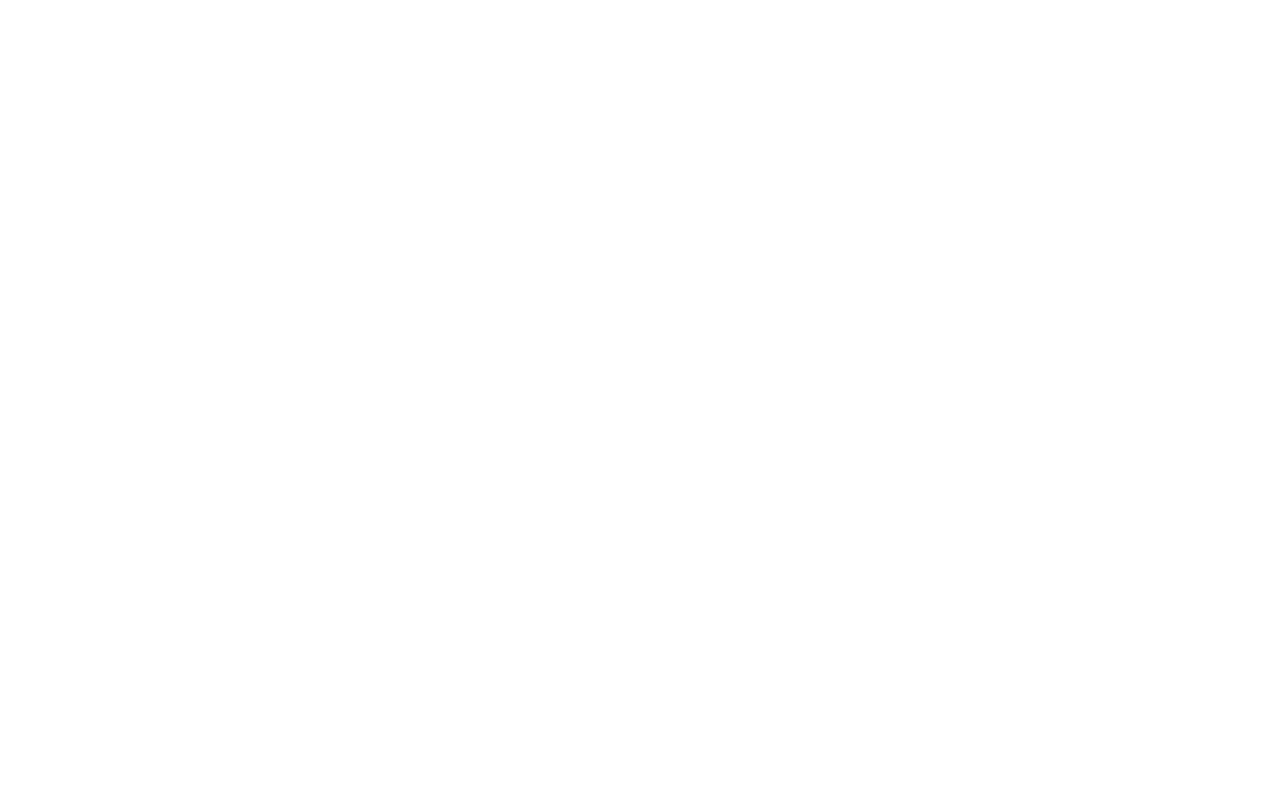
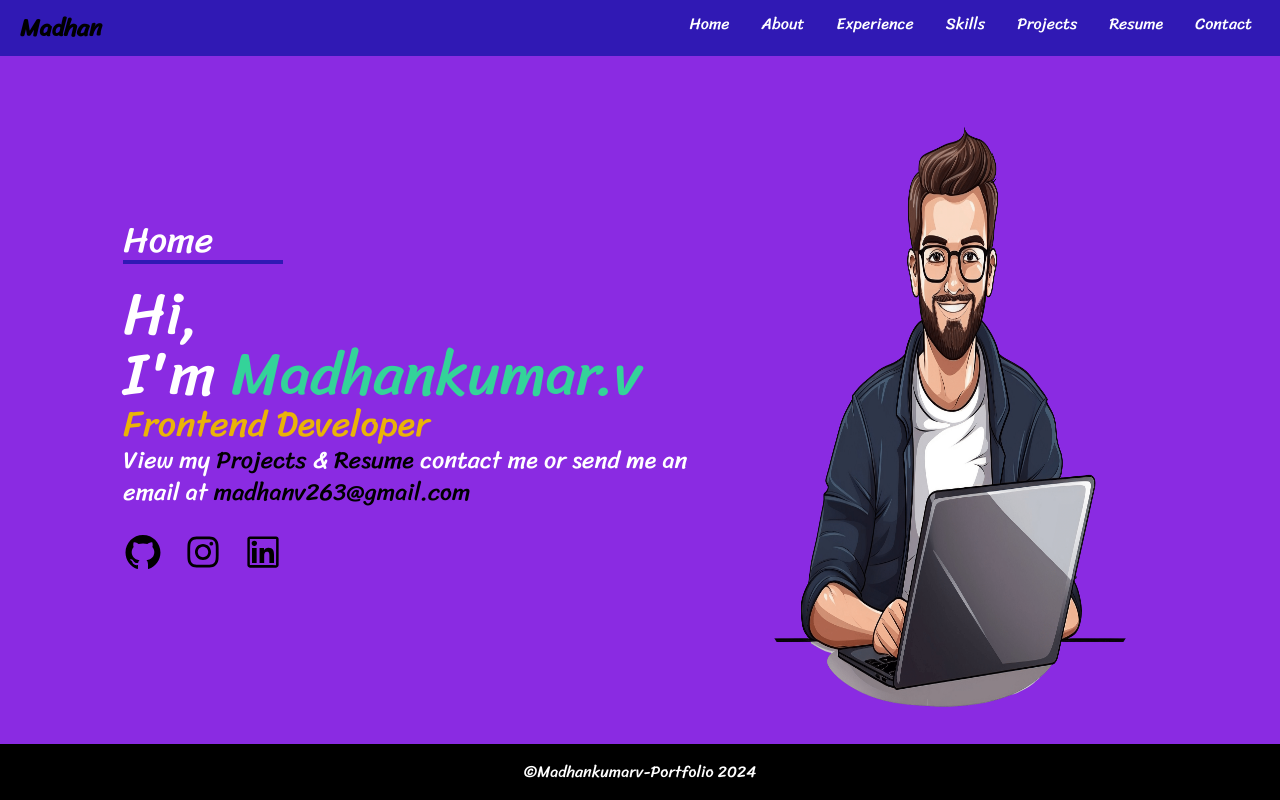
Before and after one commit to madhanv22/madhankumar-portfolio, a React (Vite) app: page /#/ in a window 1280 px wide. Built offline with nearby package versions, Linux system fonts and the light colour scheme.

Commit message:
hashrouter used

```diff
--- a/package.json
+++ b/package.json
@@ -1,6 +1,5 @@
 {
   "homepage": "https://madhanv22.github.io/madhankumar-protfolio/",
-  "name": "personal-protfolio",
   "private": false,
   "version": "0.0.0",
   "type": "module",
--- a/src/App.jsx
+++ b/src/App.jsx
@@ -8,15 +8,15 @@
 import Resume from './components/Resume'
 import Contact from './components/Contact'
 import Footer from './components/Footer'
-import { BrowserRouter as Router, Routes, Route } from 'react-router-dom'
+import { HashRouter as Router, Routes, Route } from 'react-router-dom'
 
 function App() {
   return (
-    <Router basename="/madhanv22.github.io/madhankumar-protfolio">
+    <Router>
       <div className='App'>
         <Header />
         <Routes>
-          <Route path="/home" element={<Hero />} />
+          <Route path="/" element={<Hero />} />
           <Route path="/about" element={<About />} />
           <Route path="/experience" element={<Experience />} />
           <Route path="/skills" element={<Skills />} />
--- a/src/components/Header.jsx
+++ b/src/components/Header.jsx
@@ -11,7 +11,7 @@
       <a className="font-bold text-black mb-2 sm:mb-0 font-hero-font text-2xl" href="#">Madhan</a>
       <nav className='hidden md:block'>
         <ul className="flex flex-wrap justify-center sm:justify-end text-white space-x-4 w-full sm:w-auto">
-          <li><Link to="/home">Home</Link></li>
+          <li><Link to="/">Home</Link></li>
           <li><Link to="/about">About</Link></li>
           <li><Link to="/experience">Experience</Link></li>
           <li><Link to="/skills">Skills</Link></li>
@@ -23,7 +23,7 @@
       {toggleMenu && (
         <nav className='md:hidden z-50'>
           <ul onClick={() => setToggleMenu(!toggleMenu)} className="flex flex-col text-white mobile-nav">
-            <li><Link to="/home">Home</Link></li>
+            <li><Link to="/">Home</Link></li>
             <li><Link to="/about">About</Link></li>
             <li><Link to="/experience">Experience</Link></li>
             <li><Link to="/skills">Skills</Link></li>
--- a/src/components/Hero.jsx
+++ b/src/components/Hero.jsx
@@ -11,7 +11,7 @@
   }
 
   return (
-    <section className='flex flex-col md:flex-row px-5 py-10 bg-secondary min-h-screen pt-20 pb-16 justify-center z-0'>
+    <section className='flex flex-col md:flex-row px-5 py-10 bg-secondary min-h-screen pt-20 pb-16 justify-center z-0' id='hero'>
       <div className='w-full md:w-1/2 flex flex-col justify-center'>
         <div className='text-4xl border-b-4 text-white cursor-pointer border-primary w-[160px] ms-0 mb-5'>
           <h1 className=''>Home</h1>
--- a/vite.config.js
+++ b/vite.config.js
@@ -4,5 +4,5 @@
 // https://vitejs.dev/config/
 export default defineConfig({
   plugins: [react()],
-  base : "/madhankumar-protfolio/"
+  base : '/madhankumar-protfolio/'
 })
```
